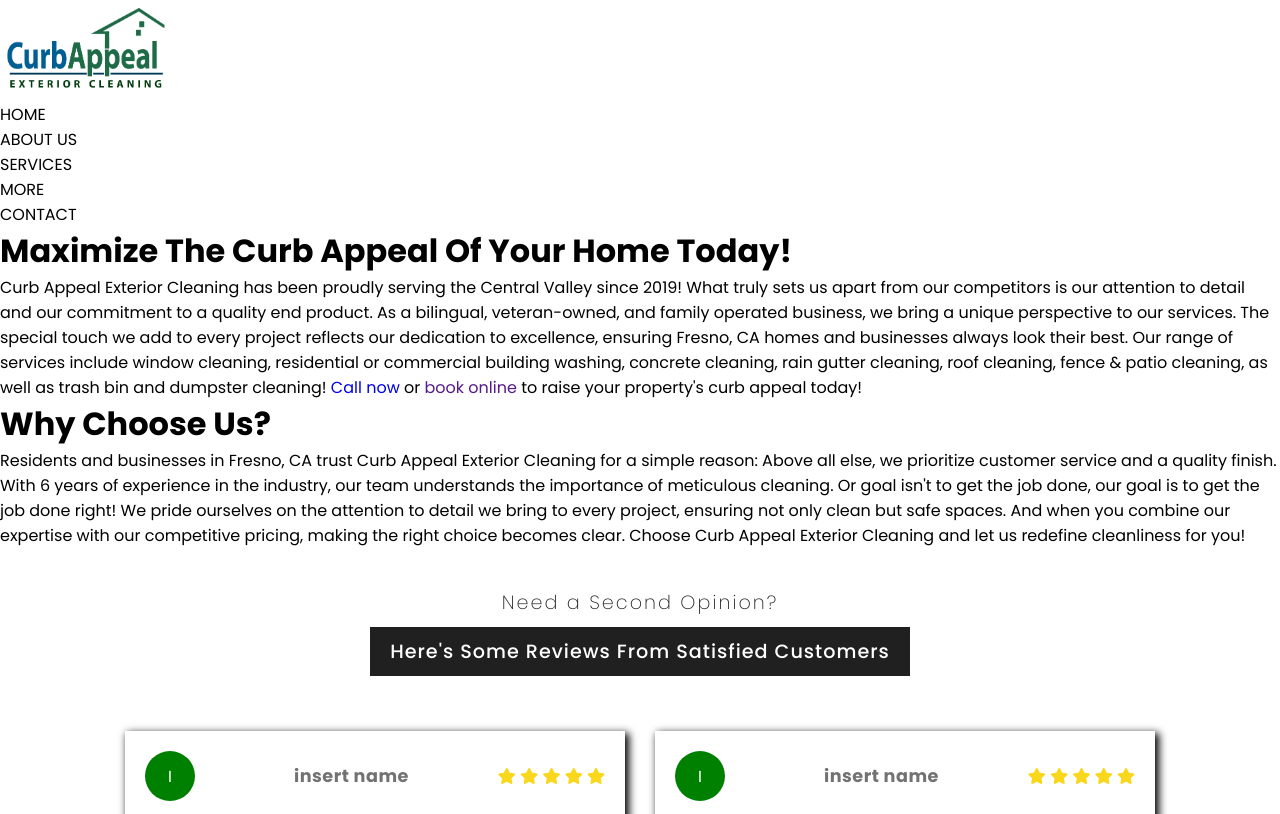
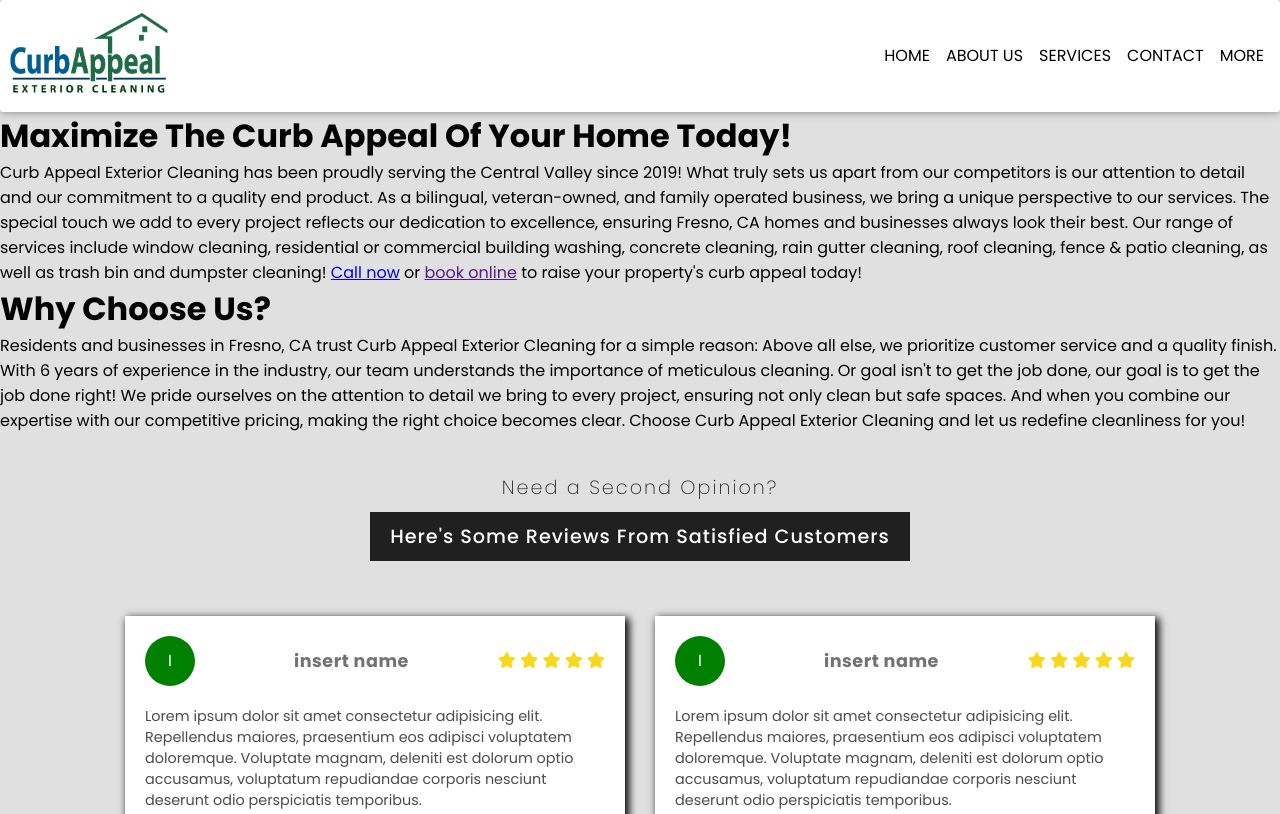
Before and after one commit to winebrenner444/Curb-Appeal-Exterior-Cleaning, a website: page index.html in a window 1280 px wide. Shown: the top 814 px of the page. Drawn offline with Linux system fonts and the light colour scheme.

Commit message:
continued working on nav menu

```diff
--- a/index.html
+++ b/index.html
@@ -9,30 +9,26 @@
     <link rel="preconnect" href="https://fonts.googleapis.com">
     <link rel="preconnect" href="https://fonts.gstatic.com" crossorigin>
     <link href="https://fonts.googleapis.com/css2?family=Poiret+One&family=Poppins:ital,wght@0,100;0,200;0,300;0,400;0,500;0,600;0,700;0,800;0,900;1,100;1,200;1,300;1,400;1,500;1,600;1,700;1,800;1,900&display=swap" rel="stylesheet">
+    <!--font awesome--------------------->
     <link rel="stylesheet" href="https://cdnjs.cloudflare.com/ajax/libs/font-awesome/5.15.3/css/all.min.css" integrity="sha512-iBBXm8fW90+nuLcSKlbmrPcLa0OT92xO1BIsZ+ywDWZCvqsWgccV3gFoRBv0z+8dLJgyAHIhR35VZc2oM/gI1w==" crossorigin="anonymous" referrerpolicy="no-referrer" />
     <title>Curb Appeal Exterior Cleaning</title>
 </head>
 <body class="body">
     <!--Header with menu and logo-->
     <header class="header">
-        <div class="header-logo">
-        <a href="https://www.curbappealexteriorcleaning.com/"
-        class="logo">
-        <img width="170" height="auto"
-        src="Src/Business Logo.JPG"
-        alt="Curb Appeal Exterior Cleaning Logo" class="logo-desktop-menu" loading="lazy">
-        </a>
-        </div>
         <div class="header-body">
-            <div class="header-menu">
-                <ul>
-                    <li id="home">HOME</li>
-                    <li id="about-us">ABOUT US</li>
-                    <li id="services">SERVICES</li>
-                    <li id="more">MORE</li>
-                    <li id="contact">CONTACT</li>
+            <nav tabindex="0" aria-haspopup="true" class="header-menu">
+                <ul role="menubar" class="nav-list">
+                    <li class="nav-item" id="logo"><a href="https://www.curbappealfresno/"> <img width="170" height="auto"
+                        src="Src/Business Logo.JPG"
+                        alt="Curb Appeal Exterior Cleaning Logo" loading="lazy"></a></li>
+                    <li role="menuitem" aria-label="Home" class="nav-item" id="home"><a href="https://www.curbappealfresno/">HOME</a></li>
+                    <li role="menuitem" aria-label="About Us" class="nav-item" id="about-us"><a href="#">ABOUT US</a></li>
+                    <li role="menuitem" aria-label="Services" class="nav-item" id="services"><a href="#">SERVICES</a></li>
+                    <li role="menuitem" aria-label="Contact" class="nav-item" id="contact"><a href="#">CONTACT</a></li>
+                    <li role="menuitem" aria-label="More" class="nav-item" id="more"><a href="#">MORE</a></li>
                 </ul>
-            </div>
+            </nav>
         </div>
     </header>
     <!--main body-->
--- a/style.css
+++ b/style.css
@@ -4,10 +4,52 @@
     font-family: poppins;
     box-sizing: border-box;
 }
+body {
+    background-color: rgba(211, 211, 211, 0.7);
+}
 
-a {
+/* nav {
+    position: relative;
+} */
+.nav-list {
+    background-color: white;
+    box-shadow: 0px 0px 10px rgba(128, 128, 128, 1);
+    margin: 0;
+    padding: .3rem 0;
+    border-radius: 0.2rem;
+    display: flex;
+    justify-content: flex-end;
+    align-items: center;
+}
+
+.nav-item {
+    list-style: none;
+    margin-right: 1rem;
+
+}
+
+.nav-item a {
     text-decoration: none;
+    color: black;
+    transition: all 100ms ease;
 }
+
+.nav-item a:hover {
+    color: #1b5937;
+    opacity: 0.9;
+    text-decoration: underline;
+}
+
+.nav-item a:active {
+   text-decoration: underline;
+}
+
+.nav-item:first-child {
+    margin-right: auto;
+    margin-left: .2rem;
+
+}
+
 
 .main-reviews-container {
     display: flex;
@@ -107,9 +149,20 @@
         padding: 10px;
     }
 }
+
+/*finish hamburger nav menu*/
 @media(max-width:700px){
     .reviews-box{
         width: 100%;
+    }
+    ul {
+        display: none;
+    }
+    nav {
+        width: 40px;
+        height: 25px;
+        background: #333;
+        border-radius: 3px;
     }
 }
 
```
